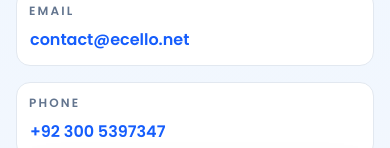
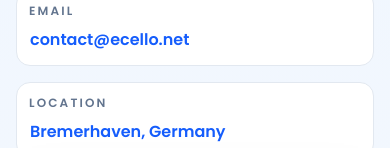
Before and after one commit to ecellolabs/Website, a Next.js app: page /contact-us in a window 390 px wide. Shown: the part 383-531 px from the top of the page. Built offline with nearby package versions, Linux system fonts and the light colour scheme; no server answers.

Commit message:
Phone Number Removed

```diff
--- a/app/contact-us/page.tsx
+++ b/app/contact-us/page.tsx
@@ -19,7 +19,6 @@
 
 const contactValues = [
   { value: "contact@ecello.net", href: "mailto:contact@ecello.net" },
-  { value: "+92 300 5397347", href: "tel:+923005397347" },
   { value: "Bremerhaven, Germany", href: "https://www.ecello.net" },
 ];
 
--- a/contexts/language.tsx
+++ b/contexts/language.tsx
@@ -220,7 +220,7 @@
     contactPage: {
       heading: "Contact Us",
       subheading: "Send a quick note about your product, automation, AI, or cloud challenge. We will respond with a focused next step instead of a generic sales loop.",
-      detailLabels: ["Email", "Phone", "Location"],
+      detailLabels: ["Email", "Location"],
       form: {
         eyebrow: "Send a Message",
         heading: "Start the conversation",
@@ -378,7 +378,7 @@
     contactPage: {
       heading: "Kontakt",
       subheading: "Schreiben Sie uns kurz über Ihre Produkt-, Automatisierungs-, KI- oder Cloud-Herausforderung. Wir antworten mit einem konkreten nächsten Schritt statt einer generischen Vertriebsschleife.",
-      detailLabels: ["E-Mail", "Telefon", "Standort"],
+      detailLabels: ["E-Mail", "Standort"],
       form: {
         eyebrow: "Nachricht senden",
         heading: "Gespräch beginnen",
@@ -606,7 +606,7 @@
     contactPage: {
       heading: "Contactez-nous",
       subheading: "Envoyez-nous un message sur votre défi produit, automatisation, IA ou cloud. Nous répondrons avec une prochaine étape concrète plutôt qu'une boucle de vente générique.",
-      detailLabels: ["Email", "Téléphone", "Localisation"],
+      detailLabels: ["Email", "Localisation"],
       form: {
         eyebrow: "Envoyer un Message",
         heading: "Commencer la conversation",
```
